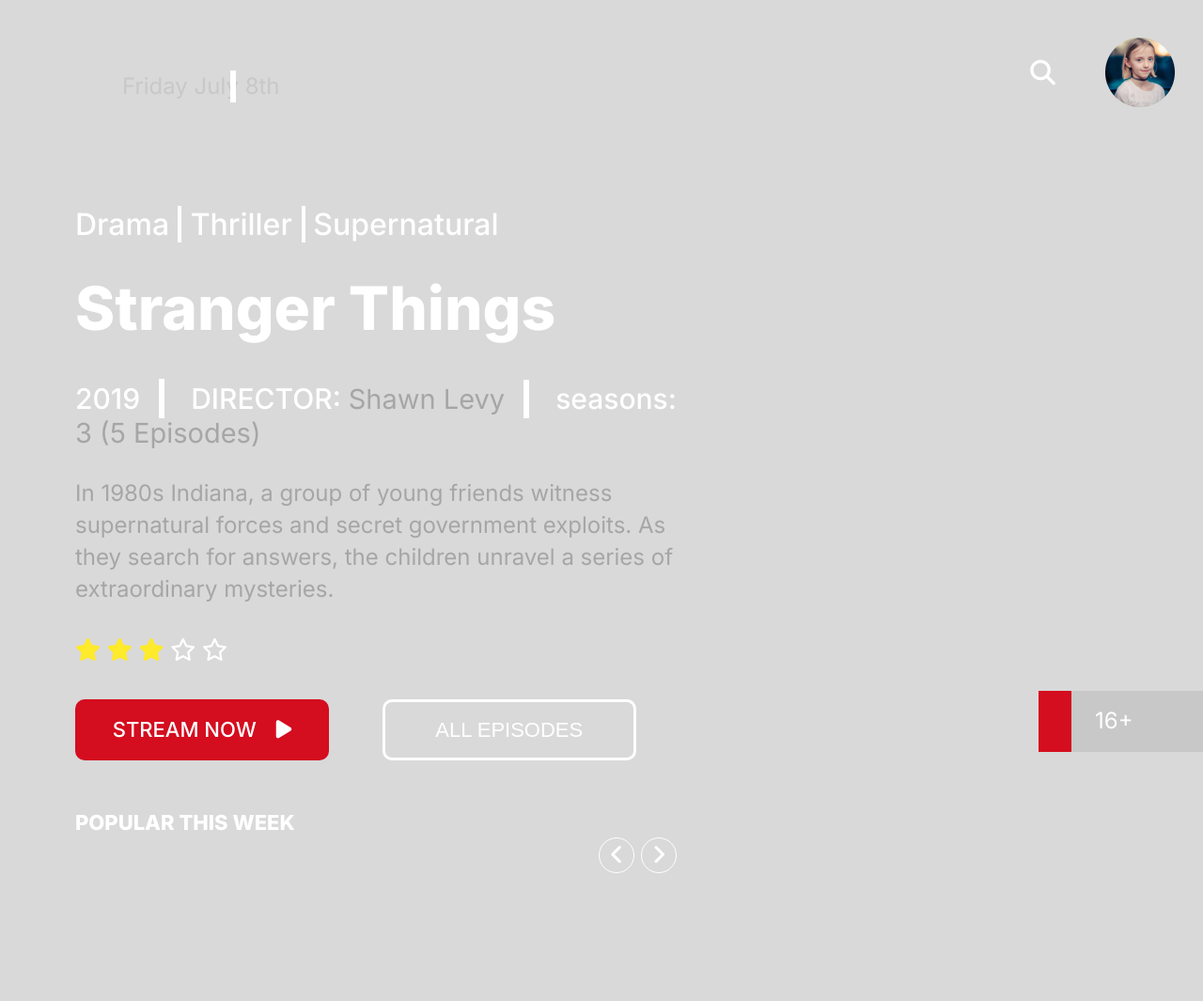
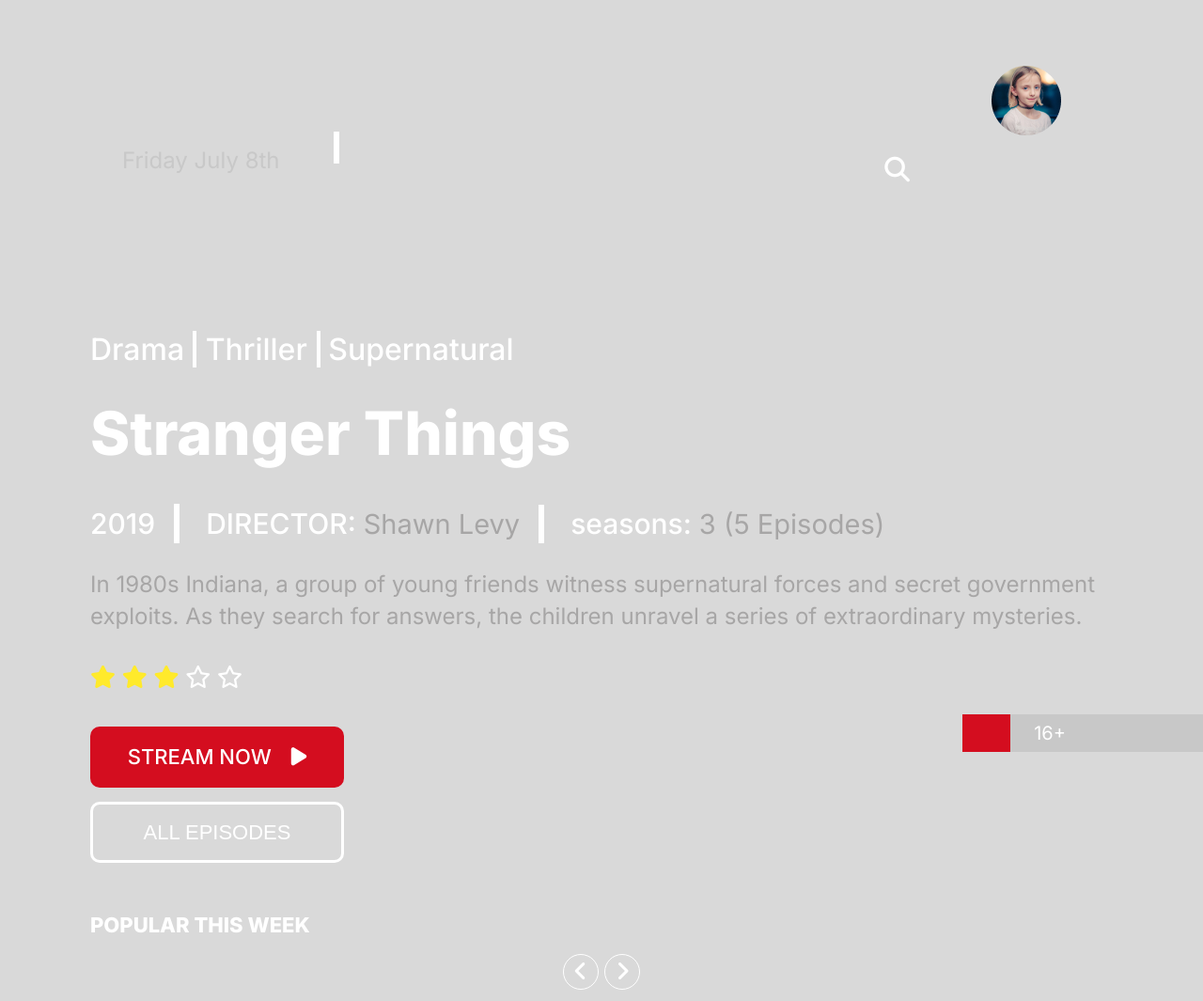
Before and after one commit to Vale189/fed-online, a plain HTML site: page Netflix/index.html in a window 1280 px wide. Shown: the whole page at 94% size. Before the commit the page ends 1003 px from the top, so only its background shows below. Drawn offline with Linux system fonts and the light colour scheme.

Commit message:
mobile version

```diff
--- a/Netflix/Style/style.css
+++ b/Netflix/Style/style.css
@@ -273,3 +273,55 @@ img {
 .block p {
 	padding: 20px 0;
 }
+
+@media (max-width: 1080px) {
+	.links {
+		flex-direction: column;
+		margin: 50px auto;
+	}
+}
+.logo {
+	flex-direction: column;
+	align-self: center;
+}
+.user-side {
+	flex-direction: column-reverse;
+	padding: 30px;
+}
+form {
+	flex-direction: row-reverse;
+	margin: 15px;
+}
+.logo::after {
+	top: 45px;
+	left: 275px;
+}
+.container {
+	width: 85%;
+
+	margin: 0 auto;
+}
+.buttons {
+	display: flex;
+	flex-direction: column;
+}
+.all {
+	margin-left: 0;
+	margin-top: 15px;
+}
+.image {
+	flex-direction: column;
+	width: 80%;
+	margin: 0 auto;
+}
+.arrow {
+	margin: 15px auto;
+}
+.block {
+	width: 20%;
+	height: 5%;
+}
+.block p {
+	padding: 10px 0;
+	font-size: 20px;
+}
```
